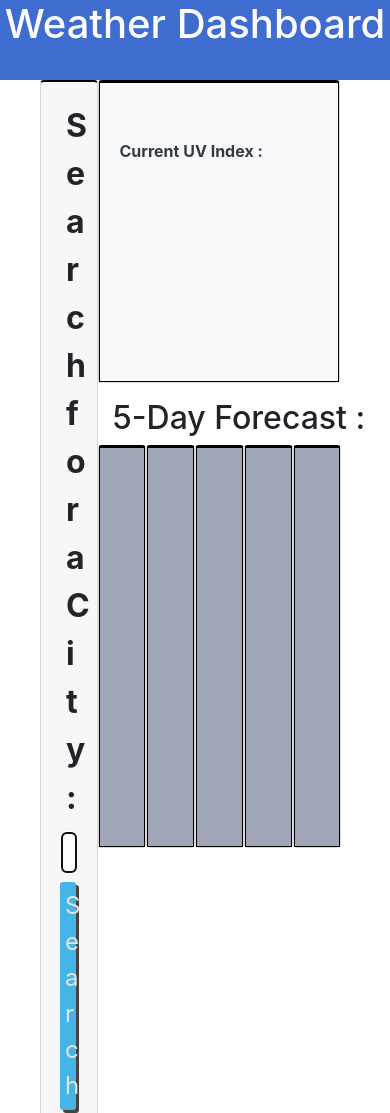
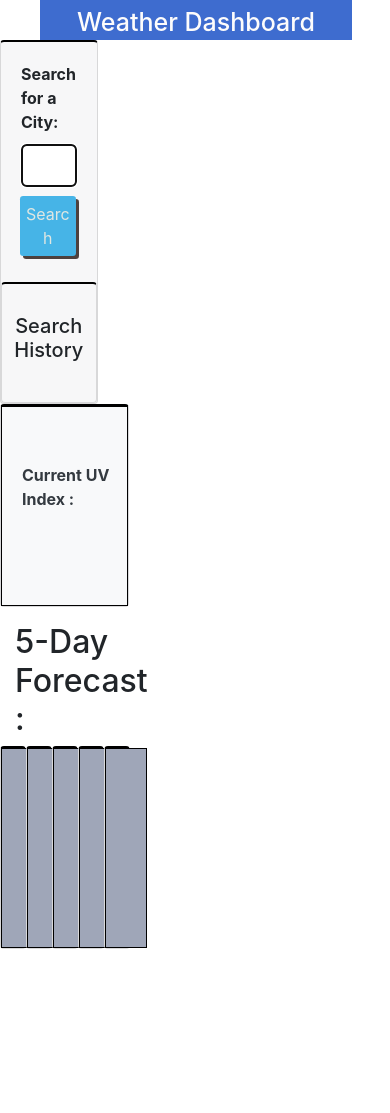
Before and after one commit to miraj00/weather-dashboard, a plain HTML site: page index.html in a window 390 px wide. Shown: the top 1113 px of the page. After the commit the page ends 965 px from the top, so only its background shows below. Drawn offline with nearby package versions, Linux system fonts and the light colour scheme.

Commit message:
media query set

```diff
--- a/assets/css/style.css
+++ b/assets/css/style.css
@@ -170,3 +170,45 @@ div.card-body {
   background-color: rgb(159, 166, 184);
   width: 100%;
 }
+
+
+@media screen and (max-width: 575px){
+header  {
+  width : 80%;
+  margin-left: 40px;
+  height: 40px;
+}
+h1 {
+  font-size: 25px;
+  padding-top: 7px;
+}
+div.card-body-1 {
+  height: 200px;
+}
+
+div.card-body {
+  height: 200px;
+}
+
+.flex-row {
+  display:unset;
+  flex-wrap: wrap;
+}
+
+div.col-3 {
+  padding-left:0px;
+}
+
+div.col-9  {
+  width: 40%;
+}
+
+.form-label {
+  font-size: 1rem;
+  font-weight: bold;
+  margin: 0 0 0 0px;
+}
+.btn {
+  font-size: 1rem;
+}
+}
```
